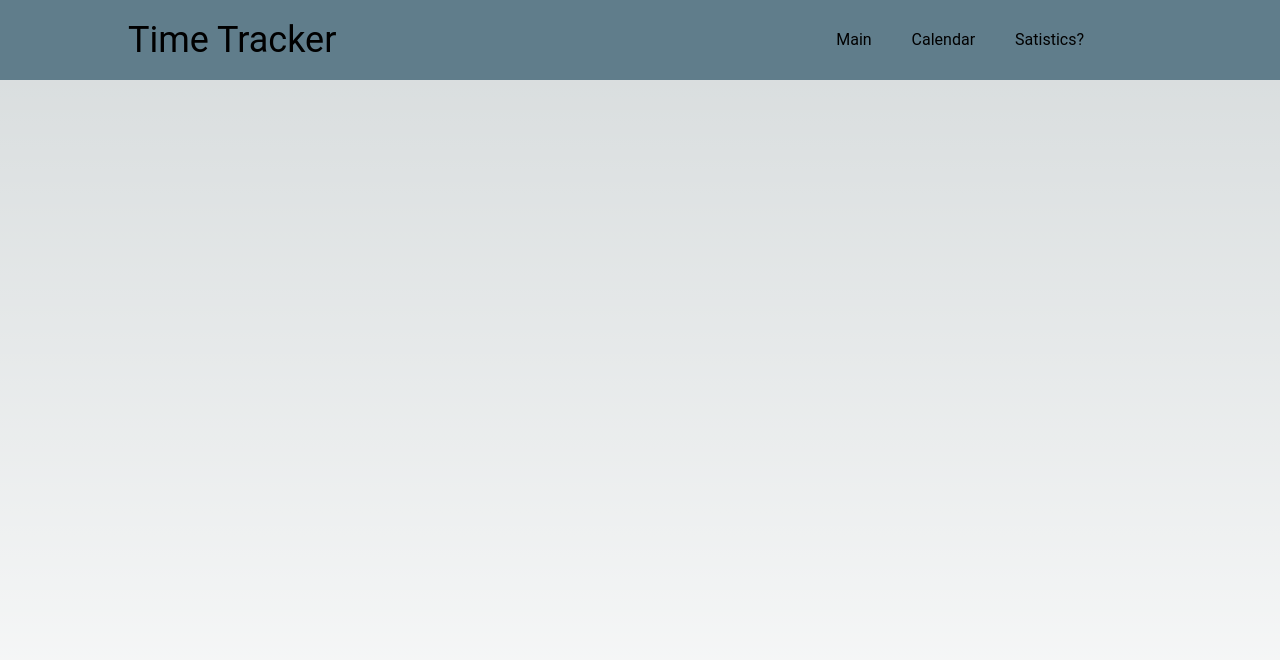
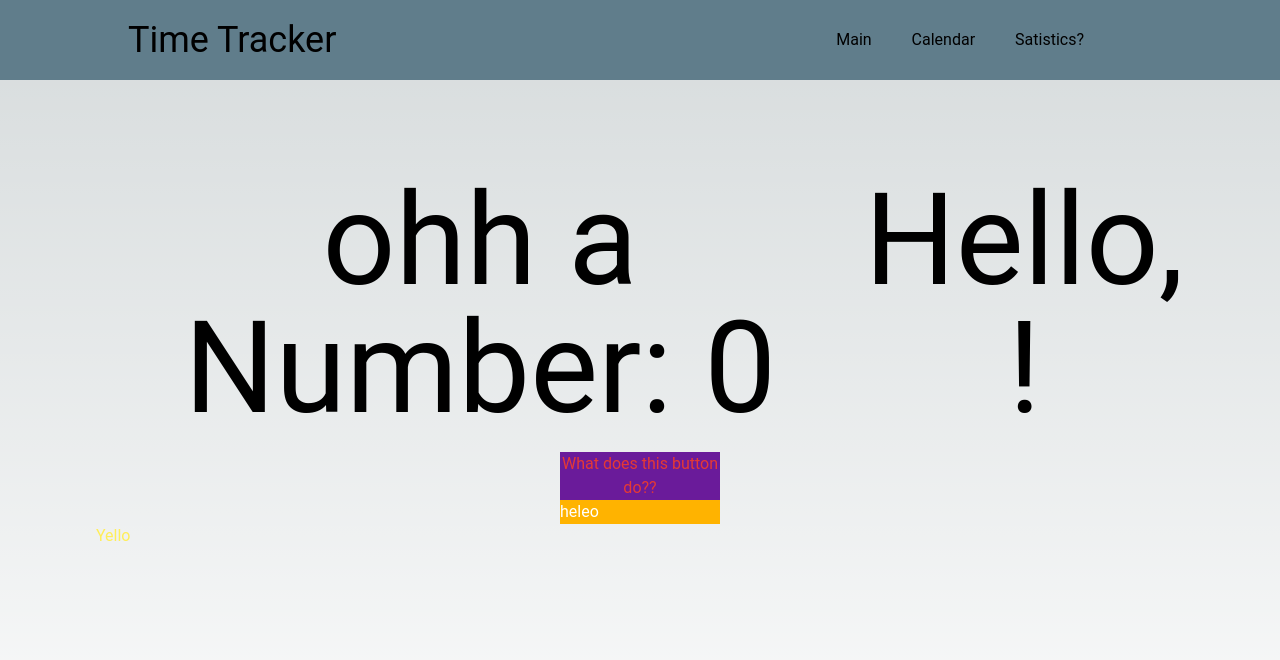
Before and after one commit to CHCTS-Microservices/TimeTracker, a Next.js app: page / in a window 1280 px wide. Shown: the top 660 px of the page. Built offline with nearby package versions, Linux system fonts and the light colour scheme; no server answers.

Commit message:
updated to latest version of main

```diff
--- a/src/app/page.tsx
+++ b/src/app/page.tsx
@@ -16,7 +16,7 @@ export default function Home() {
 
       {/* <div> */}
         {/* need to fix this way */}
-
+       <Test></Test>
       {/* </div> */}
       {/* <SidePanel events={events}/> */}
     </main>
--- a/src/components/Testing.tsx
+++ b/src/components/Testing.tsx
@@ -63,7 +63,7 @@ export default function  Testing() {
     const testl = new API();
     // console.log( await testl.getEvent(1));
     let dd : Event = {
-    id: 17,
+    id:74,
     userID: 1,
     trialID: 2,
     trialName: "TESTING",
@@ -81,16 +81,21 @@ export default function  Testing() {
             end : new Date(2023, 9, 8, 16, 10, 42, 11)
         },
     ],
-    notes: "sfsdfdfdfdfg",
-    active : false,
+    notes: "Yellow",
+    active : true,
     totalTime : 5
     };
     // console.log(dd.date);
-    console.log(await testl.getTrials(1));
+    // console.log(await testl.getTrials(1));
     // console.log(dd.date.getDate() +'/' + dd.date.getMonth() + '/' + dd.date.getFullYear())
     // console.log(dd);
-    let ff : any = await testl.createEvent(dd);
-    toast.success('Created Event');
+    // let ff : any = await testl.updateEvent(dd);
+    // // let ff : any = await testl.deleteEvent(dd);
+    // if (ff != null || ff!= undefined)
+    // {
+    //   toast.success('Created Event');
+    // }
+
     // toast('ffff', {
     //   duration : 4000,
     //   position: 'top-center',
```
Also changed, not shown: 1 other file (tests, documents, lock files or other folders).
